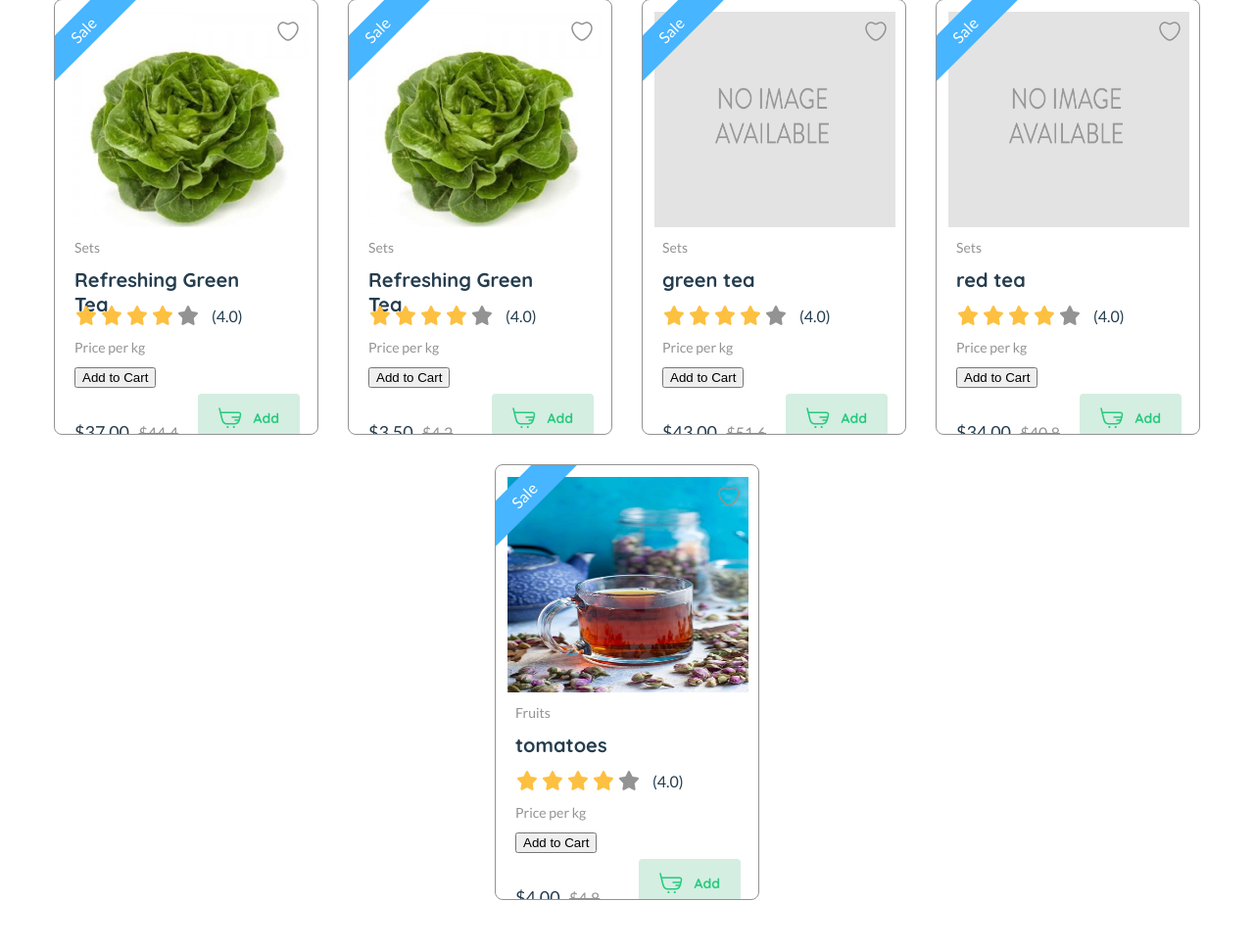
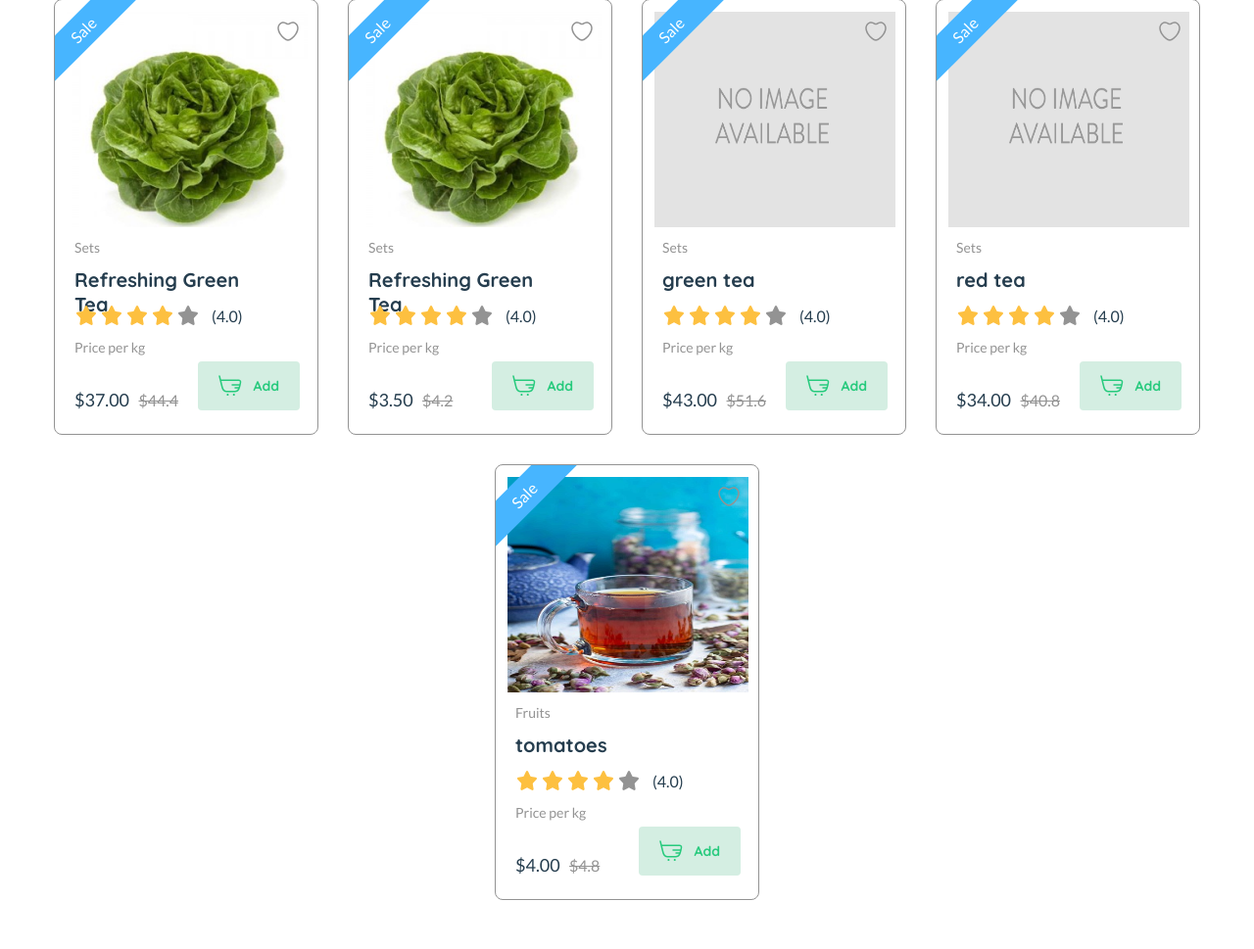
Before and after one commit to WolfExpert/DjangoMyShop, a Django app: page / in a window 1280 px wide. Shown: the part 1477-2446 px from the top of the page at 98% size. Run offline with Django 5.2, Linux system fonts and the light colour scheme; data comes from the database, SQL or seed files in the repository; both versions use the stored data as it was after the commit.

Commit message:
add-to-cart-form for list.html improved

```diff
--- a/shop/templates/shop/product/list.html
+++ b/shop/templates/shop/product/list.html
@@ -94,25 +94,46 @@
                                 <div class="product-card-info__price">
                                     ${{ product.price }} <span> ${{ product.price_test }} </span>
                                 </div>
-                                <div class="add-to-cart-button-small">
-                                    <div class="add-to-cart-button-small__vector"></div>
-                                    <div class="add-to-cart-button-small__name">Add</div>
-                                </div>
-                            </div>
-
-<form action="{% url "cart:cart_add" product.id %}" method="post">
+<form id="add-to-cart-form" action="{% url "cart:cart_add" product.id %}" method="post">
     {% csrf_token %}
+    <div class="add-to-cart-button-small" onclick="submitForm({{ product.id }})">
+        <div class="add-to-cart-button-small__vector"></div>
+        <div class="add-to-cart-button-small__name">Add</div>
+    </div>
     <input type="hidden" name="quantity" value="{{ default_quantity }}">
     <input type="hidden" name="add_to_cart" value="True">
-    <button type="submit">Add to Cart</button>
 </form>
 
+                            </div>
                         </div>
                     </div>
-
                 {% endfor %}
             </div>
         </div>
     </div>
+<script>
+    function submitForm(productId) {
+        console.log('Before form submission');
+        // Prevent the default form submission
+        event.preventDefault();
+
+        // Update the form action based on the selected product ID
+        document.getElementById('add-to-cart-form').action = `/cart/add/${productId}/`;
+
+        // Perform the form submission using JavaScript
+        fetch(document.getElementById('add-to-cart-form').action, {
+            method: 'POST',
+            body: new FormData(document.getElementById('add-to-cart-form'))
+        }).then(response => {
+            console.log('Form submitted successfully');
+            // Handle the response if needed
+        }).catch(error => {
+            console.error('Error submitting the form:', error);
+            // Handle the error if needed
+        });
+        console.log('After form submission');
+    }
+</script>
+
     </body>
 {% endblock %}
```
Also changed, not shown: db.sqlite3.
